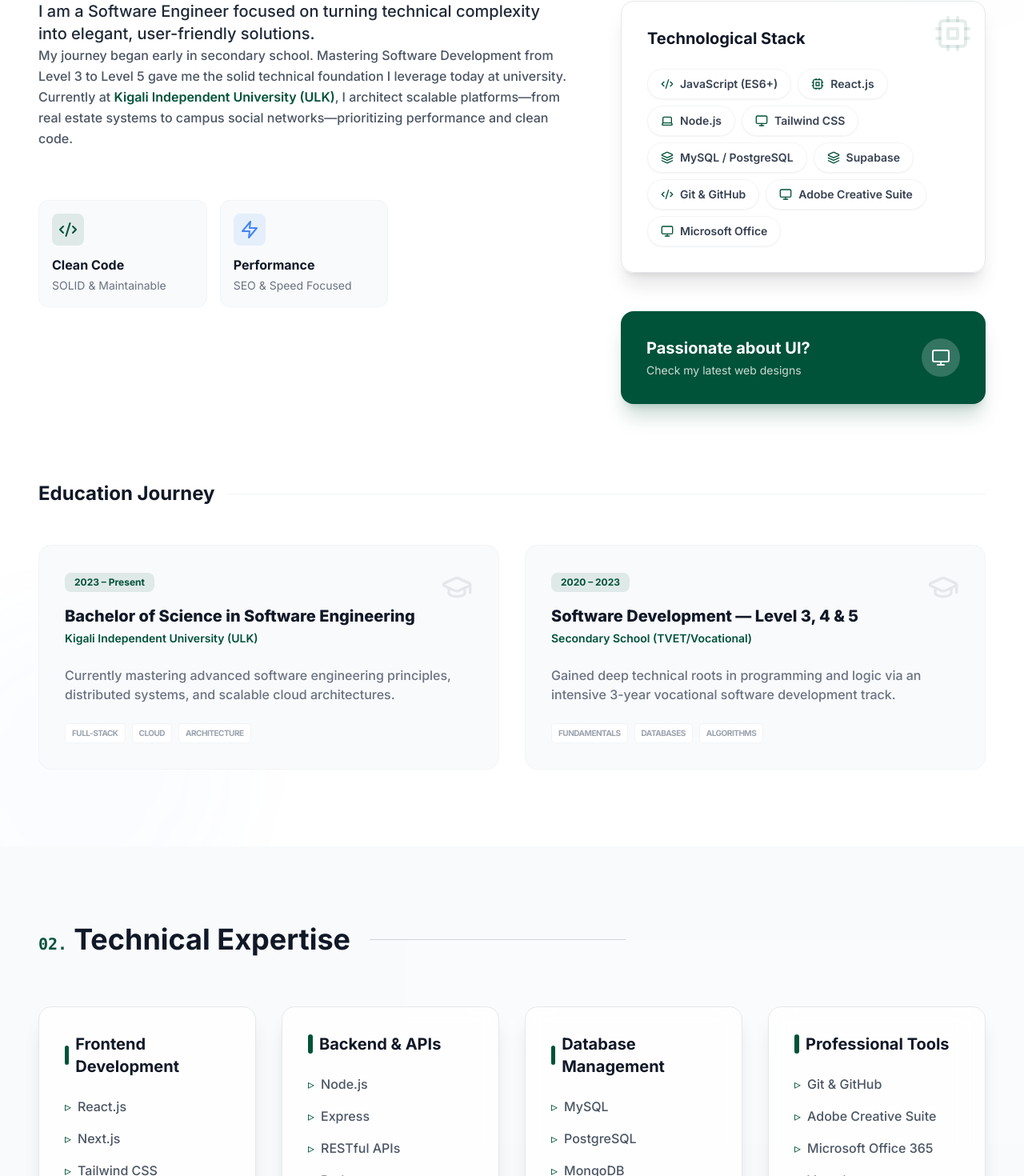
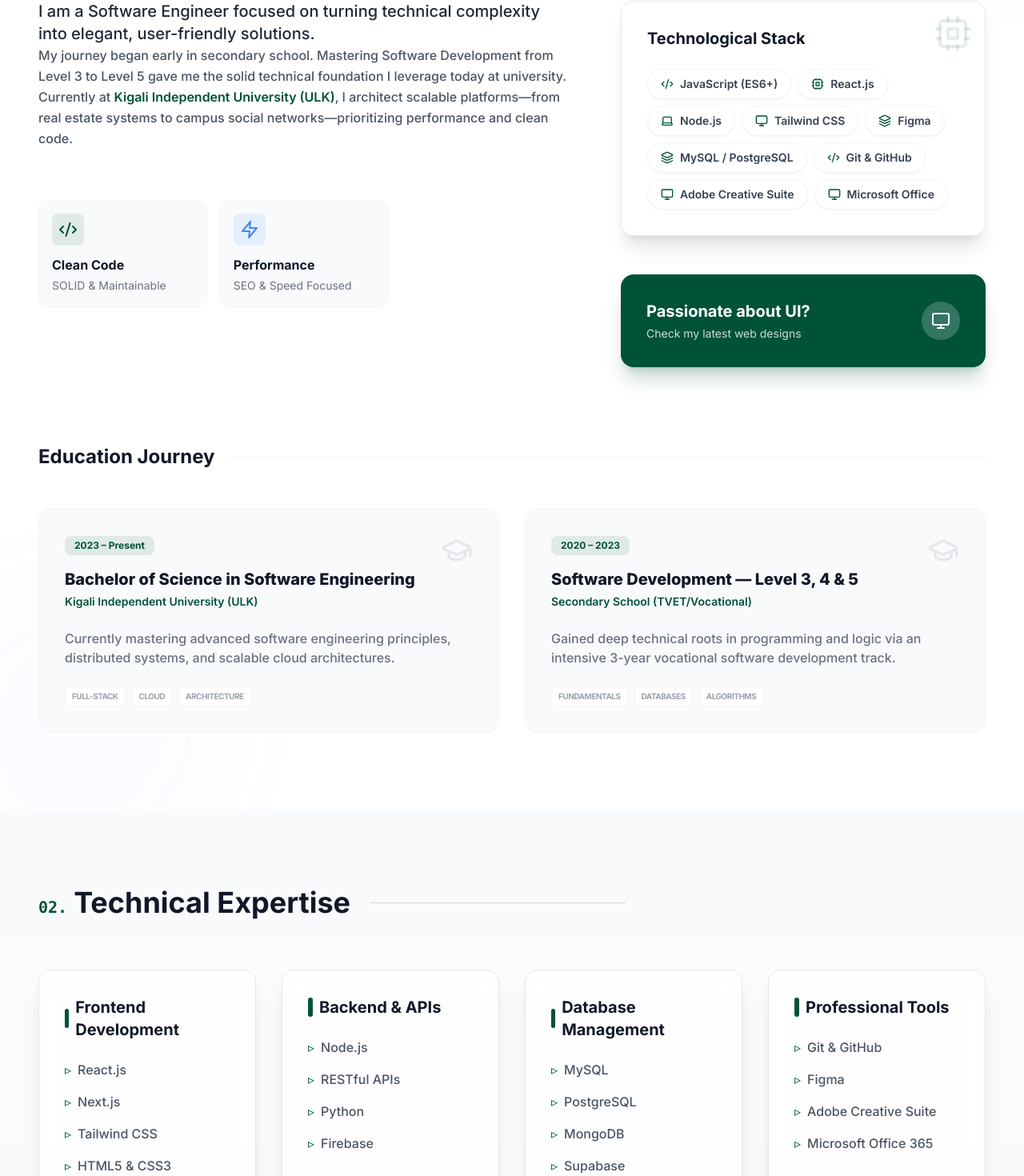
Before and after one commit to Samlite250/Samportfolio, a React (Vite) app: page / in a window 1280 px wide. Shown: the part 1111-2581 px from the top of the page at 80% size. Built offline with nearby package versions, Linux system fonts and the light colour scheme.

Commit message:
feat: add Figma and remove Express from skills

```diff
--- a/src/components/About.jsx
+++ b/src/components/About.jsx
@@ -7,8 +7,8 @@
   { name: 'React.js', icon: <Cpu size={16} /> },
   { name: 'Node.js', icon: <Laptop size={16} /> },
   { name: 'Tailwind CSS', icon: <Monitor size={16} /> },
+  { name: 'Figma', icon: <Layers size={16} /> },
   { name: 'MySQL / PostgreSQL', icon: <Layers size={16} /> },
-  { name: 'Supabase', icon: <Layers size={16} /> },
   { name: 'Git & GitHub', icon: <Code2 size={16} /> },
   { name: 'Adobe Creative Suite', icon: <Monitor size={16} /> },
   { name: 'Microsoft Office', icon: <Monitor size={16} /> }
--- a/src/components/Skills.jsx
+++ b/src/components/Skills.jsx
@@ -9,7 +9,7 @@
     },
     {
       title: 'Backend & APIs',
-      skills: ['Node.js', 'Express', 'RESTful APIs', 'Python', 'Firebase']
+      skills: ['Node.js', 'RESTful APIs', 'Python', 'Firebase']
     },
     {
       title: 'Database Management',
@@ -17,7 +17,7 @@
     },
     {
       title: 'Professional Tools',
-      skills: ['Git & GitHub', 'Adobe Creative Suite', 'Microsoft Office 365', 'Vercel']
+      skills: ['Git & GitHub', 'Figma', 'Adobe Creative Suite', 'Microsoft Office 365']
     }
   ];
 
```
